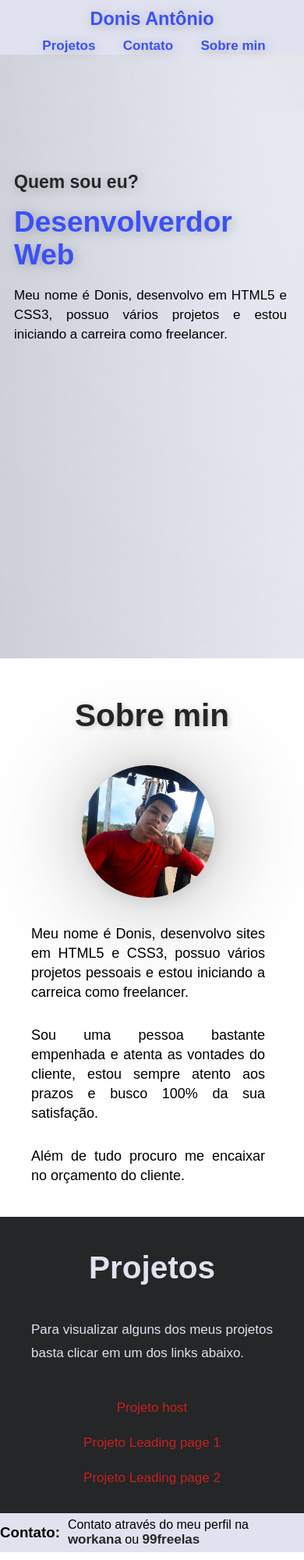
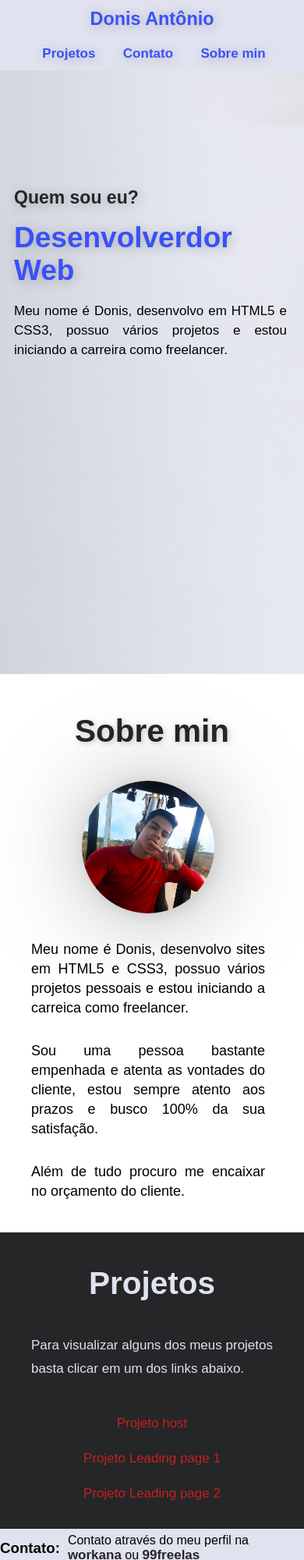
Before and after one commit to Donis-DS/Portifolio, a plain HTML site: page Pagina-inicial/index.html in a window 390 px wide. Shown: the top 2000 px of the page at 78% size. Drawn offline with Linux system fonts and the light colour scheme.

Commit message:
att mobile

```diff
--- a/Pagina-inicial/style-media.css
+++ b/Pagina-inicial/style-media.css
@@ -26,11 +26,9 @@
 
     header {
         flex-direction: column;
+        height: 90px;
     }
 
-    #header-nome {
-        margin: 10px;
-    }
 
     #section-img-text {
         width: 350px;
@@ -46,7 +44,7 @@
         font-size: 17px;
     }
     #section-img {
-        background-position: -110px;
+        background-position: -140px;
     }
 
     #section2 {
@@ -79,7 +77,7 @@
         font-size: 27px;
     }
     #section3 > ul > a {
-        padding: 0px;
+        padding: 0px 5px;
     }
 }
 
@@ -92,4 +90,7 @@
         display: block;
         text-align: center;
     }
+    #section-img {
+        background-position: -170px;
+    }
 }
```
